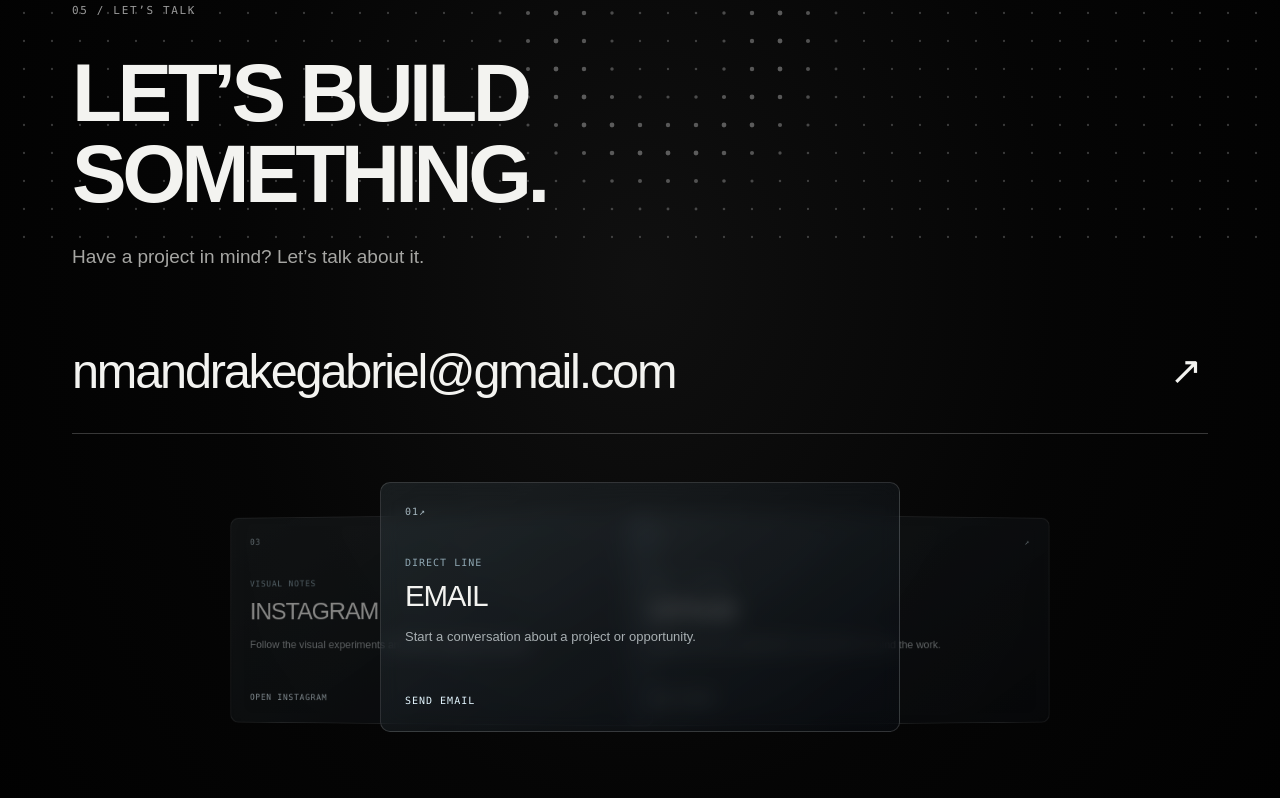
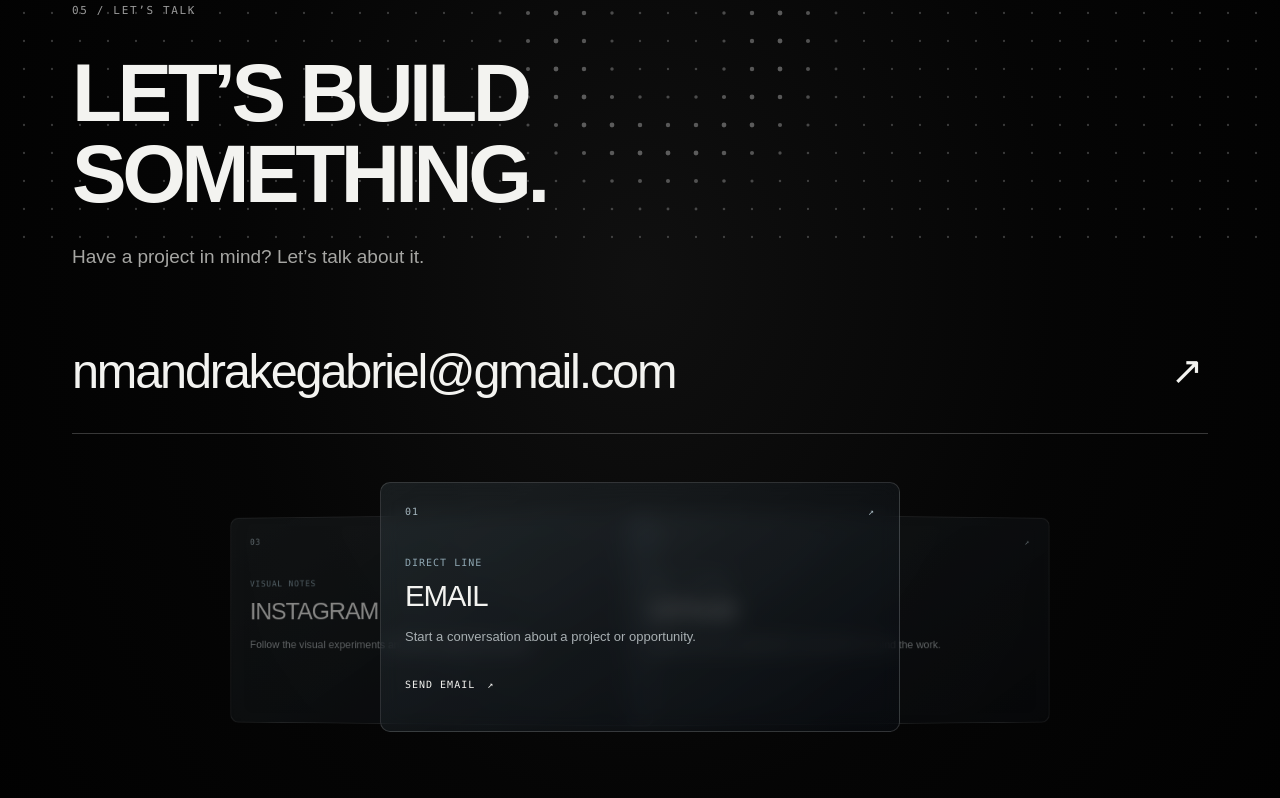
Before and after one commit to gabriel-codes-droid/vts, an Astro site: page / in a window 1280 px wide. Shown: the part 7225-8023 px from the top of the page. Built offline with nearby package versions, Linux system fonts and the light colour scheme; Astro itself is replaced by a stand-in of ours; no server answers; a web font is replaced by a local one.

Commit message:
Refine contact card clicks, enlarge cursor, and secure Resend setup

```diff
--- a/package.json
+++ b/package.json
@@ -9,7 +9,7 @@
     "dev": "astro dev",
     "build": "astro build",
     "preview": "astro preview",
-    "start": "node ./dist/server/entry.mjs",
+    "start": "node --env-file-if-exists=.env ./dist/server/entry.mjs",
     "astro": "astro"
   },
   "dependencies": {
--- a/src/components/PortfolioOutro.jsx
+++ b/src/components/PortfolioOutro.jsx
@@ -1,4 +1,4 @@
-import { useEffect, useState } from 'react';
+import { useEffect, useRef, useState } from 'react';
 import SonarGrid from './SonarGrid';
 import '../styles/contact.css';
 
@@ -17,20 +17,37 @@ export default function PortfolioOutro() {
   const [activeProfile, setActiveProfile] = useState(0);
   const [composeOpen, setComposeOpen] = useState(false);
   const [composeState, setComposeState] = useState('idle');
+  const composeRef = useRef(null);
   const moveProfile = (direction) => setActiveProfile(current => (current + direction + profiles.length) % profiles.length);
-  const openCompose = (index) => {
-    setActiveProfile(index);
+  const openCompose = () => {
     setComposeState('idle');
     setComposeOpen(true);
   };
 
   useEffect(() => {
     if (!composeOpen) return undefined;
+    const trigger = document.activeElement;
+    const dialog = composeRef.current;
+    dialog?.querySelector('input[type="email"]')?.focus({ preventScroll: true });
     const onKeyDown = (event) => {
       if (event.key === 'Escape') setComposeOpen(false);
+      if (event.key !== 'Tab' || !dialog) return;
+      const controls = [...dialog.querySelectorAll('button:not(:disabled), input:not([tabindex="-1"]), textarea, a[href]')];
+      const first = controls[0];
+      const last = controls[controls.length - 1];
+      if (event.shiftKey && document.activeElement === first) {
+        event.preventDefault();
+        last?.focus();
+      } else if (!event.shiftKey && document.activeElement === last) {
+        event.preventDefault();
+        first?.focus();
+      }
     };
     document.addEventListener('keydown', onKeyDown);
-    return () => document.removeEventListener('keydown', onKeyDown);
+    return () => {
+      document.removeEventListener('keydown', onKeyDown);
+      if (trigger instanceof HTMLElement && trigger.isConnected) trigger.focus({ preventScroll: true });
+    };
   }, [composeOpen]);
 
   const submitMessage = async (event) => {
@@ -66,24 +83,25 @@ export default function PortfolioOutro() {
       <p className="eyebrow">05 / LET’S TALK</p>
       <h2 id="contact-heading">LET’S BUILD<br/>SOMETHING.</h2>
       <p className="contact-intro">Have a project in mind? Let’s talk about it.</p>
-      <div className="contact-email">
-        <a className="contact-email-address" href="mailto:nmandrakegabriel@gmail.com">nmandrakegabriel<wbr/>@gmail.com</a>
       <button
         type="button"
-          className="contact-arrow"
-          onClick={() => openCompose(0)}
-          aria-label="Open message composer"
+        className="contact-email"
+        onClick={openCompose}
+        aria-label="Write a message to nmandrakegabriel@gmail.com"
         aria-haspopup="dialog"
         aria-expanded={composeOpen}
         aria-controls={composeOpen ? 'contact-compose-dialog' : undefined}
-        ><span aria-hidden="true">↗</span></button>
-      </div>
+      >
+        <span className="contact-email-address">nmandrakegabriel<wbr/>@gmail.com</span>
+        <span className="contact-arrow" aria-hidden="true">↗</span>
+      </button>
       <div
         className="contact-card-stack"
         role="region"
         aria-label="Contact links"
         tabIndex="0"
         onKeyDown={event => {
+          if (event.target !== event.currentTarget) return;
           if (event.key === 'ArrowLeft') { event.preventDefault(); moveProfile(-1); }
           if (event.key === 'ArrowRight') { event.preventDefault(); moveProfile(1); }
         }}
@@ -103,35 +121,29 @@ export default function PortfolioOutro() {
               '--card-scale': active ? '1' : '.9',
               '--card-opacity': active ? '1' : '.54',
             };
-            const cardContent = <>
+            return <article key={profile.name} className={`contact-card${active ? ' is-active' : ''}`} style={style}>
+              <button
+                type="button"
+                className="contact-card-select"
+                onClick={() => setActiveProfile(index)}
+                aria-label={`Select ${profile.name} card`}
+                aria-pressed={active}
+              >
                 <span className="contact-card-top"><span>{profile.index}</span><span aria-hidden="true">↗</span></span>
                 <span className="contact-card-label">{profile.label}</span>
                 <strong>{profile.name}</strong>
                 <span className="contact-card-description">{profile.description}</span>
-              <span className="contact-card-action">{profile.action}</span>
-            </>;
-            const cardProps = {
-              key: profile.name,
-              className: `contact-card${active ? ' is-active' : ''}`,
-              onMouseEnter: () => setActiveProfile(index),
-              onFocus: () => setActiveProfile(index),
-              style,
-            };
-            if (profile.name === 'EMAIL') {
-              return <button type="button" {...cardProps} onClick={() => openCompose(index)} aria-label="Compose an email">
-                {cardContent}
-              </button>;
-            }
-            return <a
-              {...cardProps}
+              </button>
+              <a
+                className="contact-card-action"
                 href={profile.href}
                 target={profile.external ? '_blank' : undefined}
                 rel={profile.external ? 'noopener noreferrer' : undefined}
+                tabIndex={active ? 0 : -1}
+                aria-hidden={!active}
                 aria-label={`${profile.action}${profile.external ? ' (opens in a new tab)' : ''}`}
-              aria-current={active ? 'true' : undefined}
-            >
-              {cardContent}
-            </a>;
+              >{profile.action} <span aria-hidden="true">↗</span></a>
+            </article>;
           })}
         </div>
         <div className="contact-card-controls" aria-label="Contact card navigation">
@@ -154,9 +166,9 @@ export default function PortfolioOutro() {
         role="presentation"
         onMouseDown={event => { if (event.target === event.currentTarget) setComposeOpen(false); }}
       >
-        <div id="contact-compose-dialog" className="compose-dialog" role="dialog" aria-modal="true" aria-labelledby="compose-heading">
+        <div ref={composeRef} id="contact-compose-dialog" className="compose-dialog" role="dialog" aria-modal="true" aria-labelledby="compose-heading">
           <div className="compose-header">
-            <div><p className="compose-kicker">DIRECT LINE / RESEND</p><h3 id="compose-heading">SEND A MESSAGE</h3></div>
+            <div><p className="compose-kicker">DIRECT LINE</p><h3 id="compose-heading">SEND A MESSAGE</h3></div>
             <button type="button" className="compose-close" onClick={() => setComposeOpen(false)} aria-label="Close message form">×</button>
           </div>
           <p className="compose-intro">Your message will be delivered to Gabriel’s inbox. Replies go directly to your email.</p>
@@ -167,12 +179,12 @@ export default function PortfolioOutro() {
             <textarea id="compose-message" name="message" rows="5" minLength="10" maxLength="5000" placeholder="Tell me what you’re building…" required />
             <input className="compose-honeypot" name="website" tabIndex="-1" autoComplete="off" aria-hidden="true" />
             <button className="compose-submit" type="submit" disabled={composeState === 'sending'}>
-              {composeState === 'sending' ? 'SENDING…' : 'SEND WITH RESEND ↗'}
+              {composeState === 'sending' ? 'SENDING…' : 'SEND MESSAGE ↗'}
             </button>
           </form>
           <a className="compose-fallback" href="mailto:nmandrakegabriel@gmail.com">Open your email app instead ↗</a>
           {composeState === 'sent' && <p className="compose-feedback is-success" role="status">Message sent. Thanks for reaching out.</p>}
-          {composeState === 'error' && <p className="compose-feedback is-error" role="alert">Resend is not available right now. Use the email app link below instead.</p>}
+          {composeState === 'error' && <p className="compose-feedback is-error" role="alert">The message could not be sent right now. You can open your email app using the link above.</p>}
         </div>
       </div>}
     </section>
--- a/src/pages/api/contact.ts
+++ b/src/pages/api/contact.ts
@@ -1,4 +1,5 @@
 import type { APIRoute } from 'astro';
+import { getSecret } from 'astro:env/server';
 
 const recipient = 'nmandrakegabriel@gmail.com';
 const emailPattern = /^[^\s@]+@[^\s@]+\.[^\s@]+$/;
@@ -31,12 +32,12 @@ export const POST: APIRoute = async ({ request }) => {
     return Response.json({ error: 'Write a message between 10 and 5,000 characters.' }, { status: 422 });
   }
 
-  const apiKey = import.meta.env.RESEND_API_KEY;
+  const apiKey = getSecret('RESEND_API_KEY');
   if (!apiKey) {
     return Response.json({ error: 'The contact service is not configured yet.' }, { status: 503 });
   }
 
-  const from = import.meta.env.RESEND_FROM_EMAIL || 'Portfolio <onboarding@resend.dev>';
+  const from = getSecret('RESEND_FROM_EMAIL') || 'Portfolio <onboarding@resend.dev>';
   const resendResponse = await fetch('https://api.resend.com/emails', {
     method: 'POST',
     headers: {
--- a/src/styles/contact.css
+++ b/src/styles/contact.css
@@ -18,18 +18,27 @@
 }
 
 .editorial .contact-email {
+  appearance: none;
   display: flex;
   align-items: center;
   justify-content: space-between;
   gap: 24px;
   width: 100%;
   margin-top: 44px;
+  padding-inline: 0;
   padding-block: 24px 30px;
+  border: 0;
   border-bottom: 1px solid #ffffff35;
+  background: transparent;
+  color: inherit;
+  font-family: inherit;
   font-size: clamp(19px, 3.8vw, 54px);
   font-weight: 500;
   line-height: 1.3;
   letter-spacing: -.045em;
+  text-align: left;
+  cursor: pointer;
+  transform: none;
   transition: border-color .2s ease;
 }
 
@@ -58,7 +67,7 @@
   border-bottom-color: #f3f3f0;
 }
 
-.contact-email .contact-arrow:hover {
+.contact-email:hover .contact-arrow {
   transform: translate(3px, -3px);
 }
 
@@ -96,11 +105,37 @@
   transition: transform .7s cubic-bezier(.22, 1, .36, 1), opacity .45s ease, border-color .25s ease, background .25s ease, box-shadow .25s ease;
 }
 
-.editorial button.contact-card {
+.editorial .contact-card-select {
   appearance: none;
+  display: flex;
+  flex-direction: column;
+  align-items: stretch;
+  width: 100%;
+  padding: 0;
+  border: 0;
+  background: transparent;
+  color: inherit;
   font: inherit;
   text-align: left;
   cursor: pointer;
+  transform: none;
+}
+
+/* The selection button covers the card; the active destination link sits above it. */
+.contact-card-select::after {
+  content: '';
+  position: absolute;
+  inset: 0;
+  border-radius: inherit;
+}
+
+.editorial .contact-card:has(.contact-card-select:focus-visible) {
+  outline: 2px solid #b8e7ff;
+  outline-offset: 6px;
+}
+
+.editorial .contact-card-select:focus-visible {
+  outline: none;
 }
 
 .contact-card-top {
@@ -138,9 +173,21 @@
 }
 
 .contact-card-action {
+  position: relative;
+  z-index: 1;
+  display: flex;
+  align-items: center;
+  gap: 12px;
+  align-self: flex-start;
+  min-height: 44px;
   margin-top: auto;
-  padding-top: 24px;
+  padding-block: 12px;
   color: #e4f6ff;
+}
+
+.contact-card:not(.is-active) .contact-card-action {
+  visibility: hidden;
+  pointer-events: none;
 }
 
 .editorial .contact-card:hover {
@@ -423,7 +470,7 @@
     transition: none;
   }
 
-  .contact-email .contact-arrow:hover {
+  .contact-email:hover .contact-arrow {
     transform: none;
   }
 
--- /dev/null
+++ b/src/styles/cursor.css
@@ -0,0 +1,25 @@
+/* A native image cursor stays in sync with the mouse without a render loop.
+   Touch and forced-colors users keep the browser's normal cursor behavior. */
+@media (hover: hover) and (pointer: fine) and (forced-colors: none) {
+  :where(html, body, body *):where(:not(:disabled, :disabled *)) {
+    /* Override component cursors, including styles set by the 3D scene. */
+    cursor: url('/cursor-ring.svg') 32 32, default !important;
+  }
+
+  :where(a[href], button, summary, select, label[for], [role='button'], [role='link'],
+    input[type='button'], input[type='submit'], input[type='reset'],
+    input[type='checkbox'], input[type='radio'], input[type='range'],
+    input[type='color'], input[type='file'], input[type='image']):where(:not(:disabled)),
+  :where(a[href], button, summary, select, label[for], [role='button'], [role='link']):where(:not(:disabled)) *:where(:not(:disabled, :disabled *)) {
+    cursor: url('/cursor-ring.svg') 32 32, pointer !important;
+  }
+
+  /* Keep the text caret for typing and selecting text in editable controls. */
+  :where(input:not([type='button'], [type='submit'], [type='reset'],
+    [type='checkbox'], [type='radio'], [type='range'], [type='color'],
+    [type='file'], [type='image'], [type='hidden']), textarea):where(:not(:disabled)),
+  :where([contenteditable]:not([contenteditable='false']),
+    [contenteditable]:not([contenteditable='false']) *) {
+    cursor: text !important;
+  }
+}
--- a/src/styles/global.css
+++ b/src/styles/global.css
@@ -1,3 +1,5 @@
+@import './cursor.css';
+
 * {
   margin: 0;
   padding: 0;
```
Also changed, not shown: README.md, public/cursor-ring.svg (added), 1 other file. Lines whose indentation alone changed are shown as unchanged.
